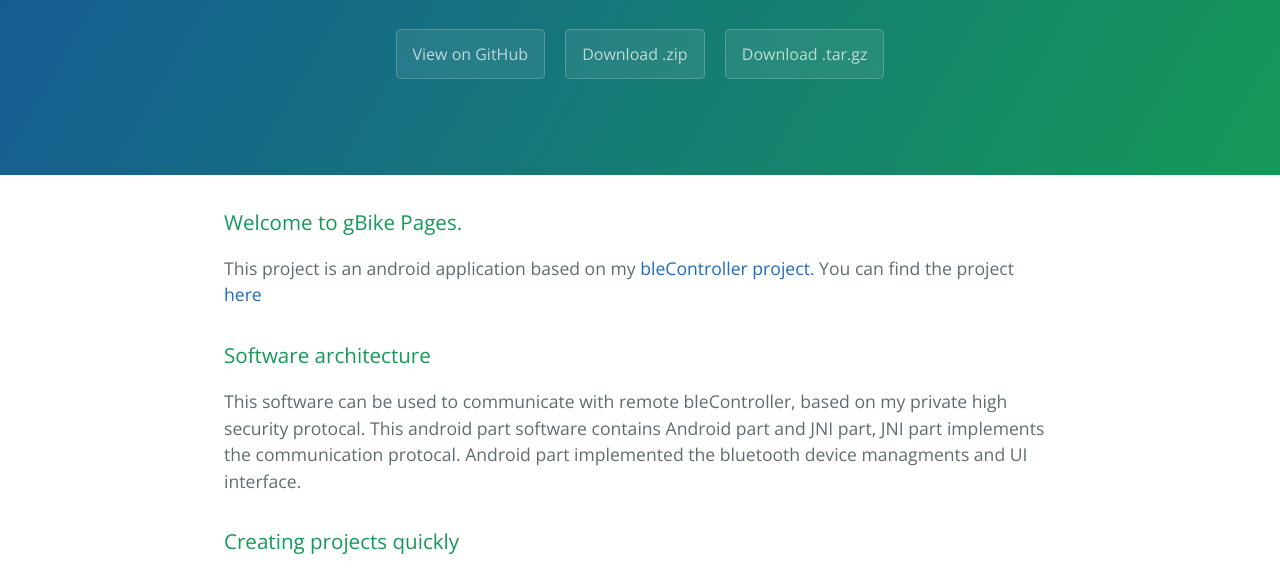
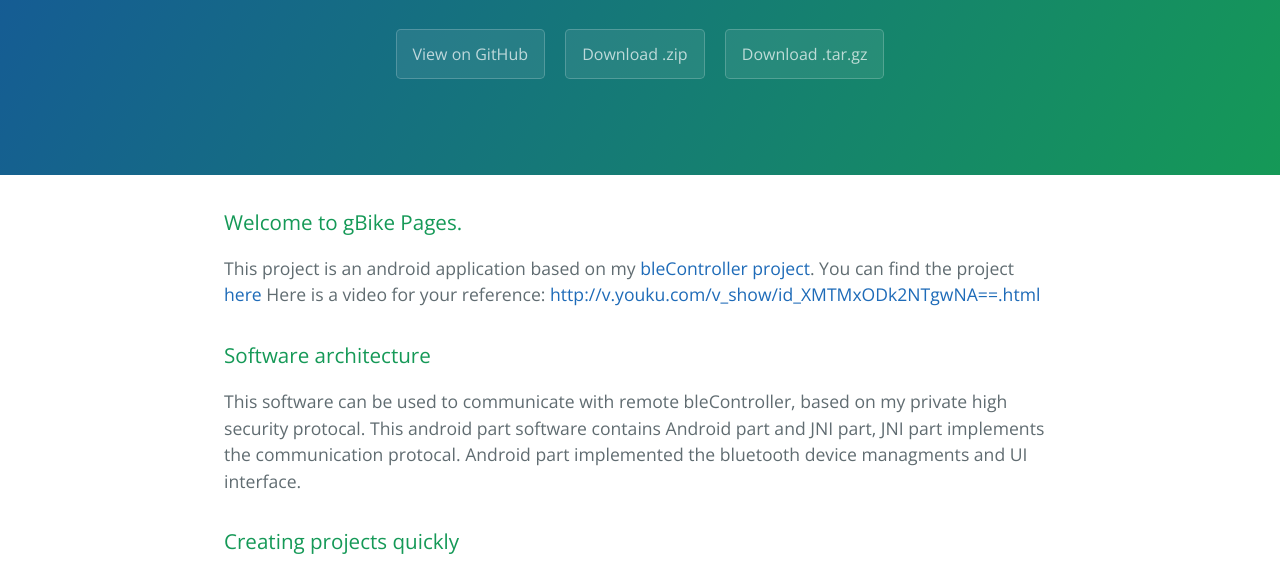
Before and after one commit to FlynnMa/gBike, a plain HTML site: page index.html in a window 1280 px wide. Shown: the part 208-779 px from the top of the page. Drawn offline with nearby package versions, Linux system fonts and the light colour scheme.

Commit message:
Create gh-pages branch via GitHub

```diff
--- a/index.html
+++ b/index.html
@@ -22,7 +22,8 @@
       <h3>
 <a id="welcome-to-gbike-pages" class="anchor" href="#welcome-to-gbike-pages" aria-hidden="true"><span class="octicon octicon-link"></span></a>Welcome to gBike Pages.</h3>
 
-<p>This project is an android application based on my <a href="https://github.com/marduino/bleController">bleController project</a>. You can find the project <a href="https://github.com/marduino/gBike">here</a></p>
+<p>This project is an android application based on my <a href="https://github.com/marduino/bleController">bleController project</a>. You can find the project <a href="https://github.com/marduino/gBike">here</a>
+Here is a video for your reference: <a href="http://v.youku.com/v_show/id_XMTMxODk2NTgwNA==.html">http://v.youku.com/v_show/id_XMTMxODk2NTgwNA==.html</a></p>
 
 <h3>
 <a id="software-architecture" class="anchor" href="#software-architecture" aria-hidden="true"><span class="octicon octicon-link"></span></a>Software architecture</h3>
--- a/params.json
+++ b/params.json
@@ -1 +1 @@
-{"name":"Gbike","tagline":"gBike, android, bluetooth, BLE","body":"### Welcome to gBike Pages.\r\nThis project is an android application based on my [bleController project](https://github.com/marduino/bleController). You can find the project [here](https://github.com/marduino/gBike)\r\n\r\n### Software architecture\r\nThis software can be used to communicate with remote bleController, based on my private high security protocal. This android part software contains Android part and JNI part, JNI part implements the communication protocal. Android part implemented the bluetooth device managments and UI interface.\r\n\r\n### Creating projects quickly\r\nIf you prefer to the project you may use android-elipse to quick build and run it to have a brief short look.\r\n\r\n### Authors and Contributors\r\nThis project is created by @liudancodeman and then re-constructed by My Yunfei, it is now also maintained by Ma Yunfei shmayunfei@qq.com\r\n\r\n### Support or Contact\r\nHaving trouble with gBike? Check out our [documentation](https://github.com/marduino/gBike/wiki) or contact me shmayunfei@qq.com, and I’ll help you sort it out.\r\n","google":"","note":"Don't delete this file! It's used internally to help with page regeneration."}
+{"name":"Gbike","tagline":"gBike, android, bluetooth, BLE","body":"### Welcome to gBike Pages.\r\nThis project is an android application based on my [bleController project](https://github.com/marduino/bleController). You can find the project [here](https://github.com/marduino/gBike)\r\nHere is a video for your reference: http://v.youku.com/v_show/id_XMTMxODk2NTgwNA==.html\r\n\r\n### Software architecture\r\nThis software can be used to communicate with remote bleController, based on my private high security protocal. This android part software contains Android part and JNI part, JNI part implements the communication protocal. Android part implemented the bluetooth device managments and UI interface.\r\n\r\n### Creating projects quickly\r\nIf you prefer to the project you may use android-elipse to quick build and run it to have a brief short look.\r\n\r\n### Authors and Contributors\r\nThis project is created by @liudancodeman and then re-constructed by My Yunfei, it is now also maintained by Ma Yunfei shmayunfei@qq.com\r\n\r\n### Support or Contact\r\nHaving trouble with gBike? Check out our [documentation](https://github.com/marduino/gBike/wiki) or contact me shmayunfei@qq.com, and I’ll help you sort it out.\r\n","google":"","note":"Don't delete this file! It's used internally to help with page regeneration."}
```
